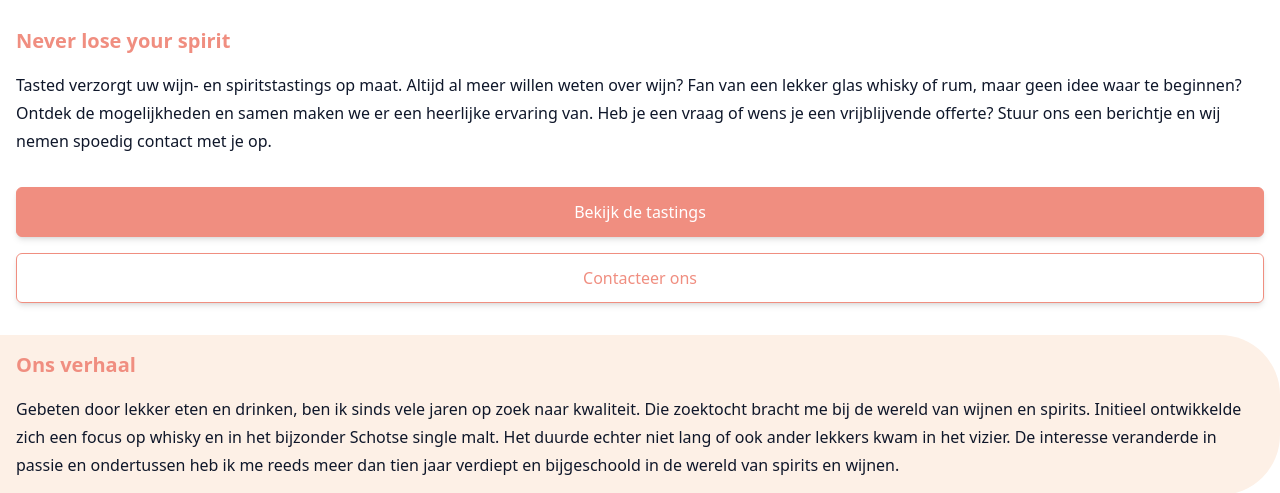
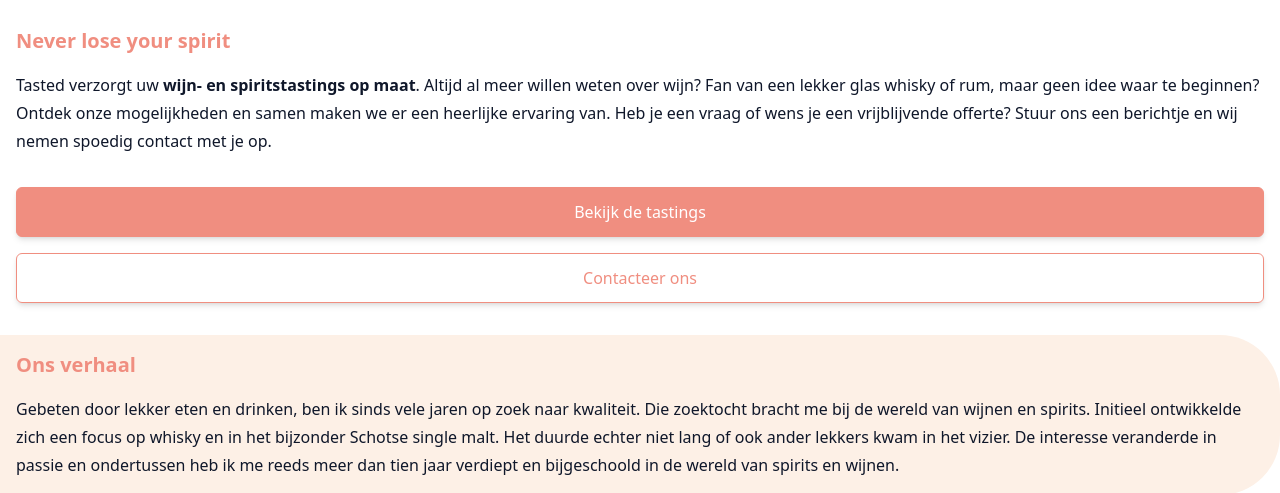
Before and after one commit to JonasBne/tastedwineandspirits.be, an Astro site: page / in a window 1280 px wide. Shown: the part 317-810 px from the top of the page. Built offline with nearby package versions, Linux system fonts and the light colour scheme; Astro itself is replaced by a stand-in of ours.

Commit message:
refactor: highlight keywords

```diff
--- a/src/pages/index.astro
+++ b/src/pages/index.astro
@@ -16,7 +16,7 @@
 		<section class="px-4 mt-8">
 			<SectionHeading heading="Never lose your spirit" />
 			<p class="font-light leading-7 mt-4">
-				Tasted verzorgt uw wijn- en spiritstastings op maat. Altijd al meer willen weten over wijn? Fan van een lekker glas whisky of rum, maar geen idee waar te beginnen? Ontdek de mogelijkheden en samen maken we er een heerlijke ervaring van.
+				Tasted verzorgt uw <span class="font-bold">wijn- en spiritstastings op maat</span>. Altijd al meer willen weten over wijn? Fan van een lekker glas whisky of rum, maar geen idee waar te beginnen? Ontdek onze mogelijkheden en samen maken we er een heerlijke ervaring van.
 				Heb je een vraag of wens je een vrijblijvende offerte? Stuur ons een berichtje en wij nemen spoedig contact met je op.
 			</p>
 			<div class="flex flex-col gap-y-4 my-8">
```
